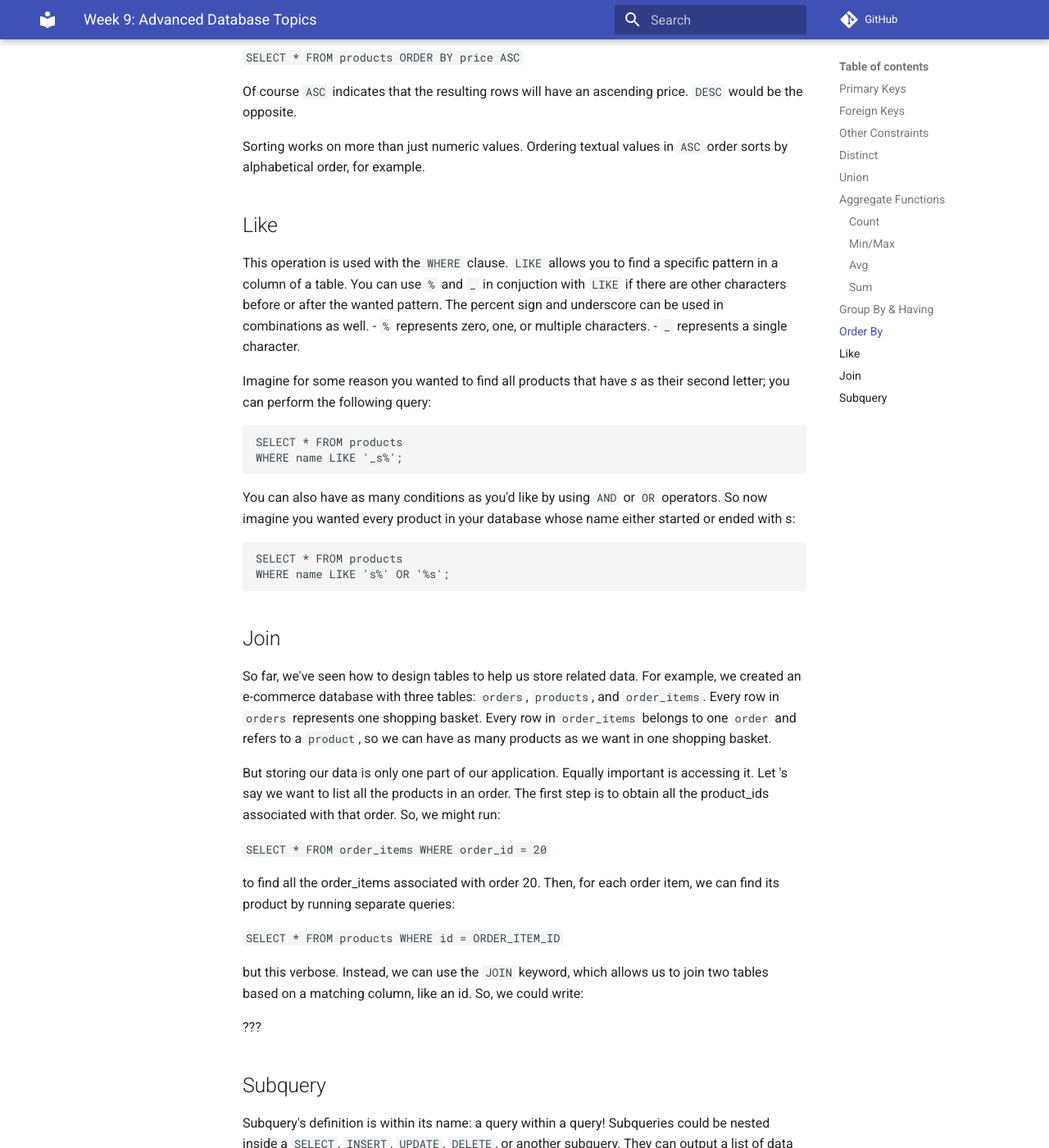
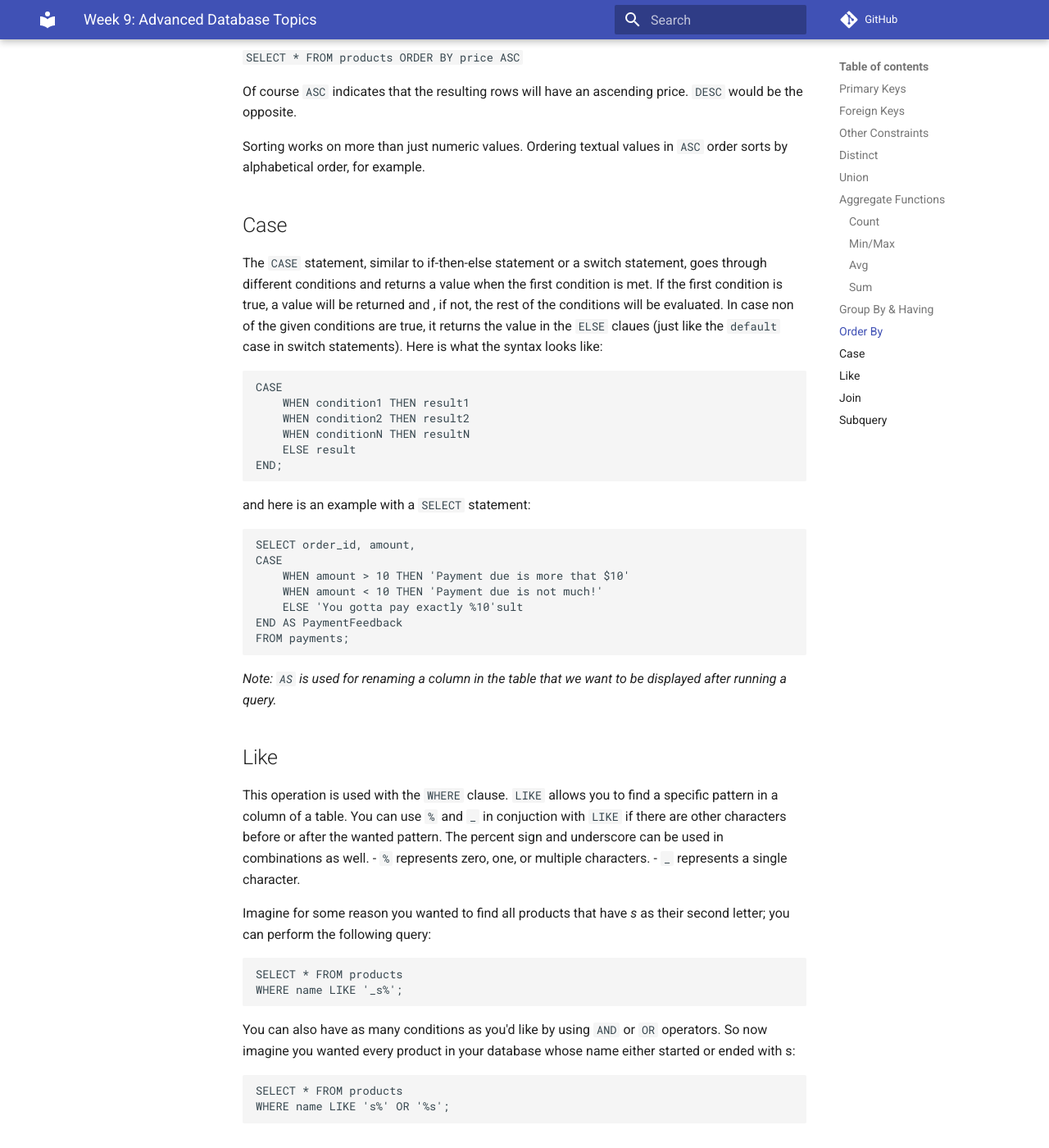
Before and after one commit to Code-4-Community/learning-resources, an MkDocs documentation site: the page built from docs/jumpstart/week-9.md, in a window 1280 px wide and 1400 px high, scrolled down 7132 px. Shown: the whole window at 82% size. Built offline with MkDocs 1.6.1 and Material for MkDocs 9.7.7, drawn with Linux system fonts in a browser that asks for light colours; comment, search, counter and statistics services are not loaded.

Commit message:
added CASE

````diff
--- a/docs/jumpstart/week-9.md
+++ b/docs/jumpstart/week-9.md
@@ -223,6 +223,31 @@ Of course `ASC` indicates that the resulting rows will have an ascending price.
 Sorting works on more than just numeric values. Ordering textual values in `ASC` order sorts by
  alphabetical order, for example.
 
+## Case
+The `CASE` statement, similar to if-then-else statement or a switch statement, goes through different conditions and returns a value when the first condition is met. If the first condition is true, a value will be returned and , if not, the rest of the conditions will be evaluated. In case non of the given conditions are true, it returns the value in the `ELSE` claues (just like the `default` case in switch statements). Here is what the syntax looks like:
+
+```
+CASE
+    WHEN condition1 THEN result1
+    WHEN condition2 THEN result2
+    WHEN conditionN THEN resultN
+    ELSE result
+END;
+```
+
+and here is an example with a `SELECT` statement:
+
+```
+SELECT order_id, amount,
+CASE
+    WHEN amount > 10 THEN 'Payment due is more that $10'
+    WHEN amount < 10 THEN 'Payment due is not much!'
+    ELSE 'You gotta pay exactly %10'sult
+END AS PaymentFeedback
+FROM payments;
+```
+*Note: `AS` is used for renaming a column in the table that we want to be displayed after running a query.*
+
 ## Like
 This operation is used with the `WHERE` clause. `LIKE` allows you to find a specific pattern in a column of a table. You can use `%` and `_` in conjuction with `LIKE` if there are other characters before or after the wanted pattern. The percent sign and underscore can be used in combinations as well.
 - `%` represents zero, one, or multiple characters.
````
